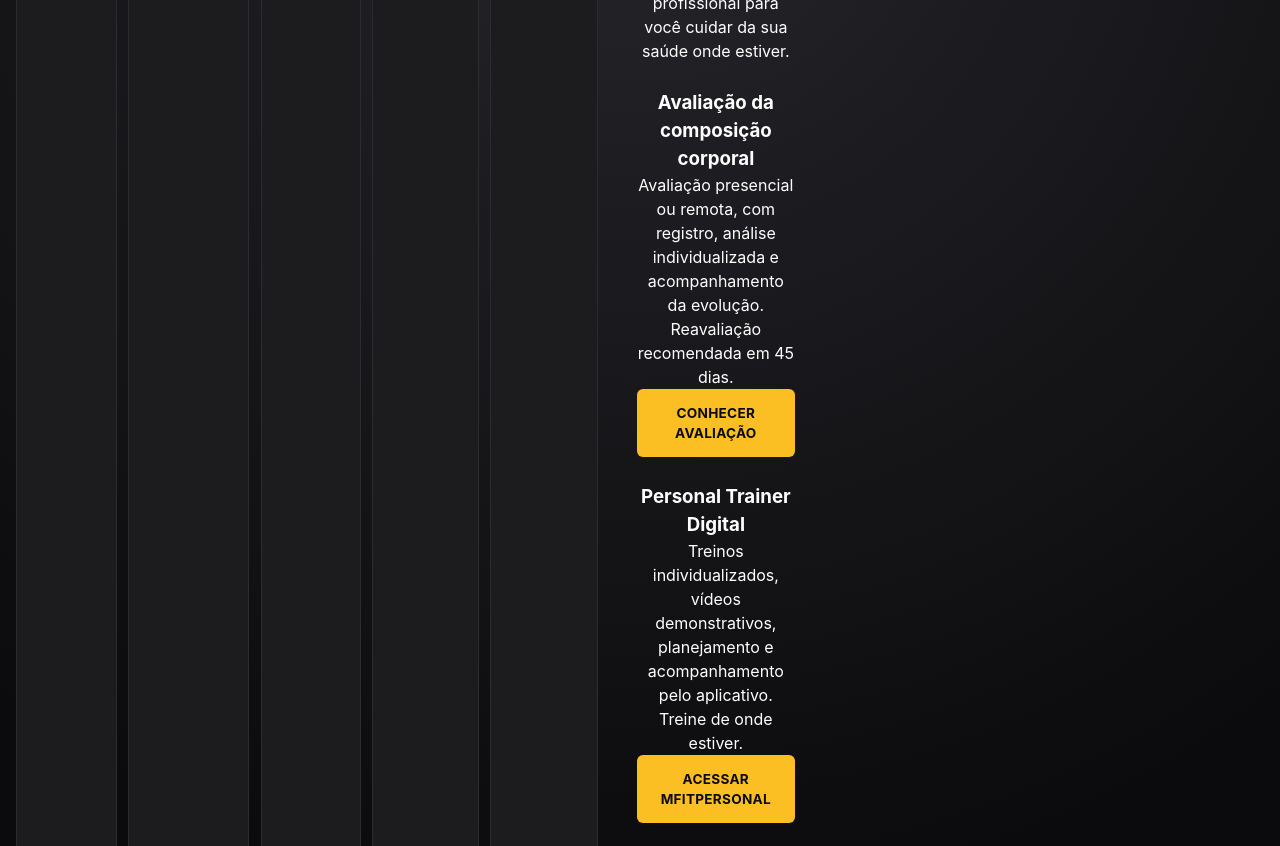
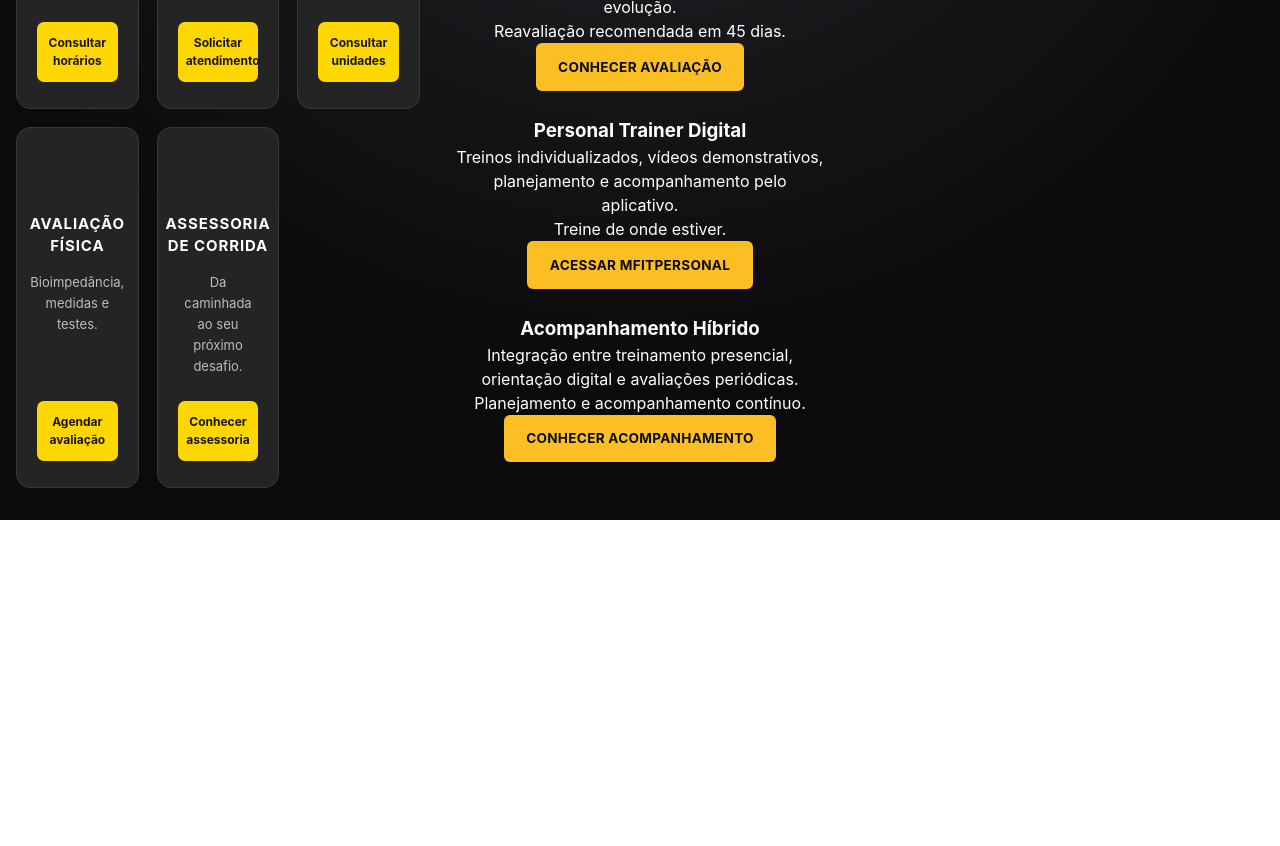
Before and after one commit to Beto-Oliveiraa/website, a plain HTML site: page tapume.html in a window 1280 px wide. Shown: the part 752-1598 px from the top of the page. After the commit the page ends 1272 px from the top, so only its background shows below. Drawn offline with Linux system fonts and the light colour scheme.

Commit message:
Add new layout styles for service cards

```diff
--- a/css/tapume.css
+++ b/css/tapume.css
@@ -6,3 +6,84 @@
 .tapume__status { font-size: .8rem; letter-spacing: .3em; text-transform: uppercase; color: var(--yellow); font-weight: 600; }
 .tapume__phone { font-size: 1.4rem; padding: 1rem 1.8rem; text-transform: none; }
 .tapume__cref { font-size: .8rem; color: #a1a1aa; }
+
+
+/* MEUS SERVICOS - NOVO LAYOUT */
+
+.cards-services {
+  display: grid;
+  grid-template-columns: repeat(3, minmax(0, 1fr));
+  gap: 18px;
+}
+
+.service-card {
+  background: #242424;
+  border: 1px solid #383838;
+  border-radius: 14px;
+  padding: 26px 20px;
+  min-height: 275px;
+  display: flex;
+  flex-direction: column;
+  align-items: center;
+  justify-content: flex-start;
+  text-align: center;
+  transition: 0.3s ease;
+}
+
+.service-card:hover {
+  border-color: #FFD700;
+  transform: translateY(-5px);
+}
+
+.service-card strong {
+  color: #ffffff;
+  margin: 15px 0 10px;
+  font-size: 15px;
+}
+
+.service-card span {
+  color: #bdbdbd;
+  font-size: 13px;
+  line-height: 1.6;
+  margin-bottom: 20px;
+}
+
+.service-card .icon {
+  width: 34px;
+  height: 34px;
+  color: #FFD700;
+}
+
+.service-btn {
+  display: block;
+  width: 100%;
+  margin-top: auto;
+  padding: 12px 8px;
+  background: #FFD700;
+  color: #171717;
+  text-decoration: none;
+  text-align: center;
+  font-weight: 700;
+  font-size: 12px;
+  border-radius: 7px;
+}
+
+.service-btn:hover {
+  background: #ffffff;
+}
+
+@media (max-width: 900px) {
+  .cards-services {
+    grid-template-columns: repeat(2, minmax(0, 1fr));
+  }
+}
+
+@media (max-width: 560px) {
+  .cards-services {
+    grid-template-columns: 1fr;
+  }
+
+  .service-card {
+    min-height: 240px;
+  }
+}
```
